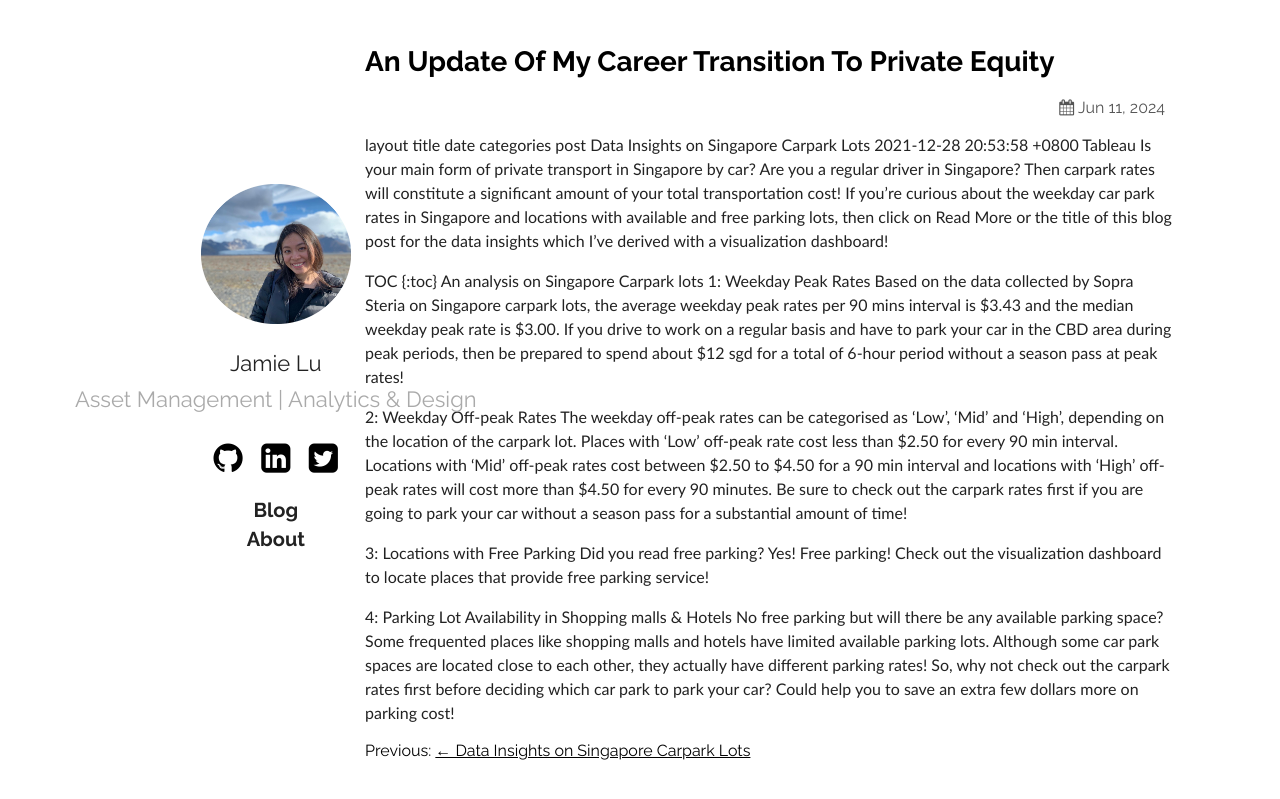
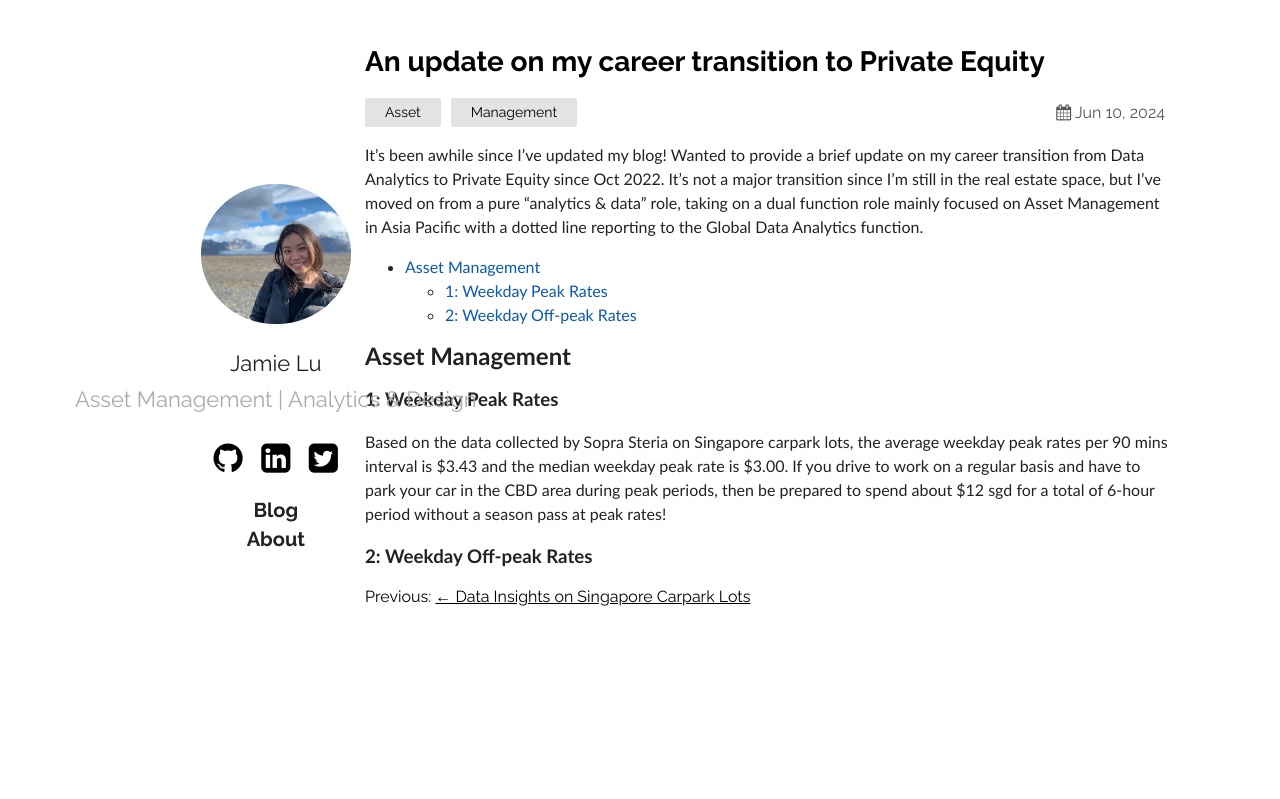
Before and after one commit to jamieqianhui/jamieqianhui.github.io, a Jekyll site: the page built from _posts/2024-06-11-An-update-of-my-career-transition-to-private-equity.markdown, in a window 1280 px wide. Shown: the top 799 px of the page. Built offline with Jekyll 4.4.1, drawn with Linux system fonts in a browser that asks for light colours; our own code applies the rules of GitHub Pages for plain Markdown files.

Commit message:
Update on career transition

```diff
--- a/_posts/2024-06-11-An-update-of-my-career-transition-to-private-equity.markdown
+++ b/_posts/2024-06-11-An-update-of-my-career-transition-to-private-equity.markdown
@@ -1,22 +1,19 @@
-layout	title	date	categories
-post
-Data Insights on Singapore Carpark Lots
-2021-12-28 20:53:58 +0800
-Tableau
-Is your main form of private transport in Singapore by car? Are you a regular driver in Singapore? Then carpark rates will constitute a significant amount of your total transportation cost! If you're curious about the weekday car park rates in Singapore and locations with available and free parking lots, then click on Read More or the title of this blog post for the data insights which I've derived with a visualization dashboard!
+---
+layout: post
+title:  "An update on my career transition to Private Equity"
+date:   2024-06-11 07:56:09 +0800
+categories: Asset Management
+---
+
+It's been awhile since I've updated my blog! Wanted to provide a brief update on my career transition from Data Analytics to Private Equity since Oct 2022. It's not a major transition since I'm still in the real estate space, but I've moved on from a pure "analytics & data" role, taking on a dual function role mainly focused on Asset Management in Asia Pacific with a dotted line reporting to the Global Data Analytics function.
 
 {: class="table-of-content"}
+* TOC
+{:toc}
 
-TOC {:toc}
-An analysis on Singapore Carpark lots
-1: Weekday Peak Rates
+## Asset Management
+
+### 1: Weekday Peak Rates
 Based on the data collected by Sopra Steria on Singapore carpark lots, the average weekday peak rates per 90 mins interval is $3.43 and the median weekday peak rate is $3.00. If you drive to work on a regular basis and have to park your car in the CBD area during peak periods, then be prepared to spend about $12 sgd for a total of 6-hour period without a season pass at peak rates!
 
-2: Weekday Off-peak Rates
-The weekday off-peak rates can be categorised as 'Low', 'Mid' and 'High', depending on the location of the carpark lot. Places with 'Low' off-peak rate cost less than $2.50 for every 90 min interval. Locations with 'Mid' off-peak rates cost between $2.50 to $4.50 for a 90 min interval and locations with 'High' off-peak rates will cost more than $4.50 for every 90 minutes. Be sure to check out the carpark rates first if you are going to park your car without a season pass for a substantial amount of time!
-
-3: Locations with Free Parking
-Did you read free parking? Yes! Free parking! Check out the visualization dashboard to locate places that provide free parking service!
-
-4: Parking Lot Availability in Shopping malls & Hotels
-No free parking but will there be any available parking space? Some frequented places like shopping malls and hotels have limited available parking lots. Although some car park spaces are located close to each other, they actually have different parking rates! So, why not check out the carpark rates first before deciding which car park to park your car? Could help you to save an extra few dollars more on parking cost!
+### 2: Weekday Off-peak Rates
```
